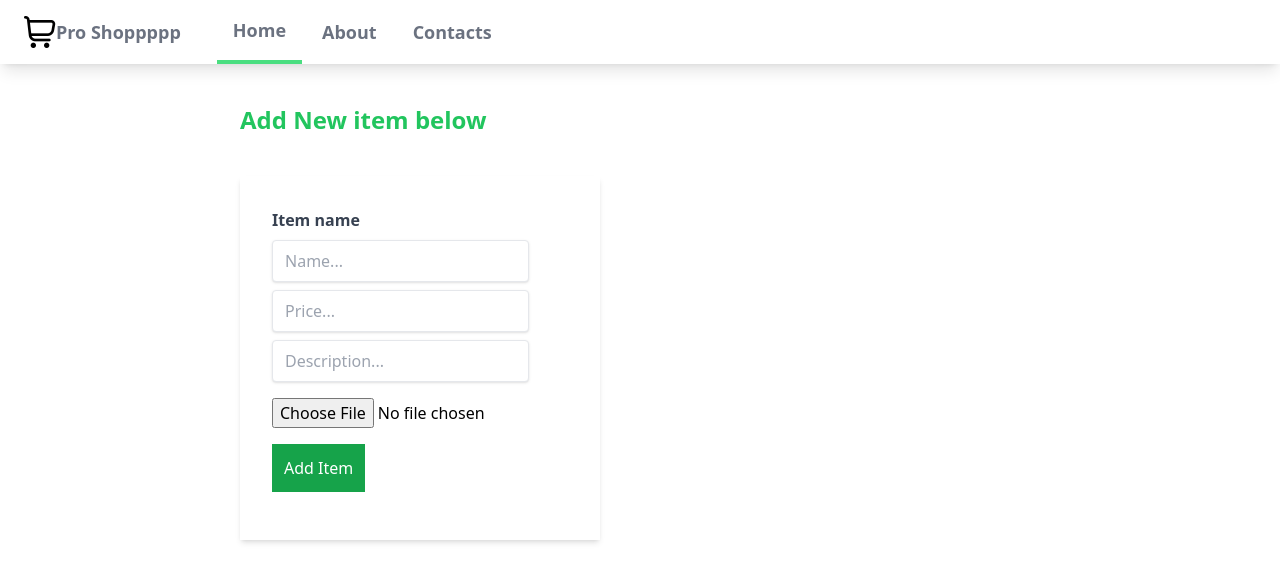
After one commit to divanys/learnDj, a Django app: page /myapp/additem/ in a window 1280 px wide. The commit adds this page. Shown: the top 582 px of the page. Run offline with Django 4.2, Linux system fonts and the light colour scheme.

Commit message:
абалдеть, запросы написала. пока фронт, бд, апи и бэк всё в одном, но обязательно всё изменится!))

```diff
--- a/learnDj/settings.py
+++ b/learnDj/settings.py
@@ -37,6 +37,7 @@ INSTALLED_APPS = [
     'django.contrib.sessions',
     'django.contrib.messages',
     'django.contrib.staticfiles',
+    'django.contrib.humanize',
     'myapp',
 ]
 
--- a/myapp/static/myapp/styles.css
+++ b/myapp/static/myapp/styles.css
@@ -544,9 +544,45 @@ video {
   position: static;
 }
 
+.top-10 {
+  top: 2.5rem;
+}
+
+.m-10 {
+  margin: 2.5rem;
+}
+
 .mx-auto {
   margin-left: auto;
   margin-right: auto;
+}
+
+.mb-2 {
+  margin-bottom: 0.5rem;
+}
+
+.ml-10 {
+  margin-left: 2.5rem;
+}
+
+.mt-5 {
+  margin-top: 1.25rem;
+}
+
+.mb-4 {
+  margin-bottom: 1rem;
+}
+
+.ml-\[200px\] {
+  margin-left: 200px;
+}
+
+.mr-10 {
+  margin-right: 2.5rem;
+}
+
+.mt-4 {
+  margin-top: 1rem;
 }
 
 .block {
@@ -557,20 +593,50 @@ video {
   display: flex;
 }
 
+.grid {
+  display: grid;
+}
+
 .h-8 {
   height: 2rem;
+}
+
+.h-\[400px\] {
+  height: 400px;
 }
 
 .w-8 {
   width: 2rem;
 }
 
-.max-w-2xl {
-  max-width: 42rem;
+.w-full {
+  width: 100%;
+}
+
+.w-1\/3 {
+  width: 33.333333%;
+}
+
+.w-2\/3 {
+  width: 66.666667%;
 }
 
 .max-w-6xl {
   max-width: 72rem;
+}
+
+.max-w-7xl {
+  max-width: 80rem;
+}
+
+.appearance-none {
+  -webkit-appearance: none;
+     -moz-appearance: none;
+          appearance: none;
+}
+
+.grid-cols-1 {
+  grid-template-columns: repeat(1, minmax(0, 1fr));
 }
 
 .items-center {
@@ -581,16 +647,32 @@ video {
   justify-content: space-between;
 }
 
+.gap-3 {
+  gap: 0.75rem;
+}
+
+.space-x-1 > :not([hidden]) ~ :not([hidden]) {
+  --tw-space-x-reverse: 0;
+  margin-right: calc(0.25rem * var(--tw-space-x-reverse));
+  margin-left: calc(0.25rem * calc(1 - var(--tw-space-x-reverse)));
+}
+
 .space-x-7 > :not([hidden]) ~ :not([hidden]) {
   --tw-space-x-reverse: 0;
   margin-right: calc(1.75rem * var(--tw-space-x-reverse));
   margin-left: calc(1.75rem * calc(1 - var(--tw-space-x-reverse)));
 }
 
-.space-x-1 > :not([hidden]) ~ :not([hidden]) {
-  --tw-space-x-reverse: 0;
-  margin-right: calc(0.25rem * var(--tw-space-x-reverse));
-  margin-left: calc(0.25rem * calc(1 - var(--tw-space-x-reverse)));
+.overflow-hidden {
+  overflow: hidden;
+}
+
+.rounded {
+  border-radius: 0.25rem;
+}
+
+.border {
+  border-width: 1px;
 }
 
 .border-b-4 {
@@ -607,9 +689,17 @@ video {
   background-color: rgb(255 255 255 / var(--tw-bg-opacity));
 }
 
-.px-4 {
-  padding-left: 1rem;
-  padding-right: 1rem;
+.bg-green-600 {
+  --tw-bg-opacity: 1;
+  background-color: rgb(22 163 74 / var(--tw-bg-opacity));
+}
+
+.p-10 {
+  padding: 2.5rem;
+}
+
+.p-3 {
+  padding: 0.75rem;
 }
 
 .px-2 {
@@ -617,9 +707,44 @@ video {
   padding-right: 0.5rem;
 }
 
+.px-4 {
+  padding-left: 1rem;
+  padding-right: 1rem;
+}
+
 .py-4 {
   padding-top: 1rem;
   padding-bottom: 1rem;
+}
+
+.px-6 {
+  padding-left: 1.5rem;
+  padding-right: 1.5rem;
+}
+
+.py-6 {
+  padding-top: 1.5rem;
+  padding-bottom: 1.5rem;
+}
+
+.px-3 {
+  padding-left: 0.75rem;
+  padding-right: 0.75rem;
+}
+
+.px-8 {
+  padding-left: 2rem;
+  padding-right: 2rem;
+}
+
+.py-2 {
+  padding-top: 0.5rem;
+  padding-bottom: 0.5rem;
+}
+
+.py-8 {
+  padding-top: 2rem;
+  padding-bottom: 2rem;
 }
 
 .text-lg {
@@ -627,13 +752,36 @@ video {
   line-height: 1.75rem;
 }
 
+.text-xl {
+  font-size: 1.25rem;
+  line-height: 1.75rem;
+}
+
+.text-base {
+  font-size: 1rem;
+  line-height: 1.5rem;
+}
+
+.text-4xl {
+  font-size: 2.25rem;
+  line-height: 2.5rem;
+}
+
+.text-2xl {
+  font-size: 1.5rem;
+  line-height: 2rem;
+}
+
 .font-semibold {
   font-weight: 600;
 }
 
-.text-gray-50 {
-  --tw-text-opacity: 1;
-  color: rgb(249 250 251 / var(--tw-text-opacity));
+.font-bold {
+  font-weight: 700;
+}
+
+.font-extrabold {
+  font-weight: 800;
 }
 
 .text-gray-500 {
@@ -641,8 +789,127 @@ video {
   color: rgb(107 114 128 / var(--tw-text-opacity));
 }
 
+.text-green-300 {
+  --tw-text-opacity: 1;
+  color: rgb(134 239 172 / var(--tw-text-opacity));
+}
+
+.text-green-500 {
+  --tw-text-opacity: 1;
+  color: rgb(34 197 94 / var(--tw-text-opacity));
+}
+
+.text-gray-300 {
+  --tw-text-opacity: 1;
+  color: rgb(209 213 219 / var(--tw-text-opacity));
+}
+
+.text-gray-700 {
+  --tw-text-opacity: 1;
+  color: rgb(55 65 81 / var(--tw-text-opacity));
+}
+
+.text-gray-900 {
+  --tw-text-opacity: 1;
+  color: rgb(17 24 39 / var(--tw-text-opacity));
+}
+
+.text-gray-600 {
+  --tw-text-opacity: 1;
+  color: rgb(75 85 99 / var(--tw-text-opacity));
+}
+
+.text-white {
+  --tw-text-opacity: 1;
+  color: rgb(255 255 255 / var(--tw-text-opacity));
+}
+
 .shadow-lg {
   --tw-shadow: 0 10px 15px -3px rgb(0 0 0 / 0.1), 0 4px 6px -4px rgb(0 0 0 / 0.1);
   --tw-shadow-colored: 0 10px 15px -3px var(--tw-shadow-color), 0 4px 6px -4px var(--tw-shadow-color);
   box-shadow: var(--tw-ring-offset-shadow, 0 0 #0000), var(--tw-ring-shadow, 0 0 #0000), var(--tw-shadow);
 }
+
+.shadow {
+  --tw-shadow: 0 1px 3px 0 rgb(0 0 0 / 0.1), 0 1px 2px -1px rgb(0 0 0 / 0.1);
+  --tw-shadow-colored: 0 1px 3px 0 var(--tw-shadow-color), 0 1px 2px -1px var(--tw-shadow-color);
+  box-shadow: var(--tw-ring-offset-shadow, 0 0 #0000), var(--tw-ring-shadow, 0 0 #0000), var(--tw-shadow);
+}
+
+.shadow-md {
+  --tw-shadow: 0 4px 6px -1px rgb(0 0 0 / 0.1), 0 2px 4px -2px rgb(0 0 0 / 0.1);
+  --tw-shadow-colored: 0 4px 6px -1px var(--tw-shadow-color), 0 2px 4px -2px var(--tw-shadow-color);
+  box-shadow: var(--tw-ring-offset-shadow, 0 0 #0000), var(--tw-ring-shadow, 0 0 #0000), var(--tw-shadow);
+}
+
+@media (min-width: 640px) {
+  .sm\:mt-12 {
+    margin-top: 3rem;
+  }
+
+  .sm\:grid-cols-1 {
+    grid-template-columns: repeat(1, minmax(0, 1fr));
+  }
+
+  .sm\:px-6 {
+    padding-left: 1.5rem;
+    padding-right: 1.5rem;
+  }
+
+  .sm\:text-center {
+    text-align: center;
+  }
+
+  .sm\:text-5xl {
+    font-size: 3rem;
+    line-height: 1;
+  }
+}
+
+@media (min-width: 768px) {
+  .md\:mt-16 {
+    margin-top: 4rem;
+  }
+
+  .md\:grid-cols-3 {
+    grid-template-columns: repeat(3, minmax(0, 1fr));
+  }
+
+  .md\:text-6xl {
+    font-size: 3.75rem;
+    line-height: 1;
+  }
+}
+
+@media (min-width: 1024px) {
+  .lg\:mt-20 {
+    margin-top: 5rem;
+  }
+
+  .lg\:grid-cols-3 {
+    grid-template-columns: repeat(3, minmax(0, 1fr));
+  }
+
+  .lg\:px-8 {
+    padding-left: 2rem;
+    padding-right: 2rem;
+  }
+
+  .lg\:text-left {
+    text-align: left;
+  }
+}
+
+@media (min-width: 1280px) {
+  .xl\:mt-28 {
+    margin-top: 7rem;
+  }
+
+  .xl\:inline {
+    display: inline;
+  }
+
+  .xl\:grid-cols-3 {
+    grid-template-columns: repeat(3, minmax(0, 1fr));
+  }
+}
--- /dev/null
+++ b/myapp/templates/myapp/additem.html
@@ -0,0 +1,20 @@
+{% extends "myapp/base.html" %}
+
+{% block content %}
+    <div class="ml-[200px]">
+        <h1 class="text-2xl m-10 font-bold text-green-500">Add New item below</h1>
+        <form class="w-1/3 bg-white shadow-md m-10 px-8 py-8" method="post" enctype="multipart/form-data">
+            {% csrf_token %}
+            <div class="mb-4">
+                <label class="block text-gray-700 text-md font-bold mb-2" for="name">Item name</label>
+                <input class="shadow appearance-none border rounded py-2 px-3 mr-10 text-gray-700" type="text" placeholder="Name..." name="name" id="name">
+                <label class="block text-gray-700 text-md font-bold mb-2" for="price"></label>
+                <input class="shadow appearance-none border rounded py-2 px-3 mr-10 text-gray-700" type="text" placeholder="Price..." name="price" id="price">
+                <label class="block text-gray-700 text-md font-bold mb-2" for="description"></label>
+                <input class="shadow appearance-none border rounded py-2 px-3 mr-10 text-gray-700" type="text" placeholder="Description..." name="description" id="description">
+                <input class="block mt-4" type="file" accept="image/*" name="upload" id="upload">
+                <button class="block bg-green-600 text-white p-3 mt-4" type="submit" name="Add Item" value="Add Item">Add Item</button>
+            </div>
+        </form>
+    </div>
+{% endblock content %}
--- a/myapp/urls.py
+++ b/myapp/urls.py
@@ -1,4 +1,3 @@
-from django.contrib import admin
 from django.urls import path
 from . import views
 
@@ -7,4 +6,5 @@ app_name = "myapp"
 urlpatterns = [
     path('', views.index),
     path('<int:item_id>/', views.indexItem, name='detailItem'),
+    path('additem/', views.addItem, name='addItem'),
 ]
--- a/myapp/views.py
+++ b/myapp/views.py
@@ -1,5 +1,4 @@
 from django.shortcuts import render
-from django.http import HttpResponse
 from .models import Prosuct
 
 
@@ -11,10 +10,20 @@ def index(request):
     return render(request, "myapp/index.html", context)
 
 
-
 def indexItem(request, item_id):
     item = Prosuct.objects.get(id=item_id)
     context = {
         'item': item
     }
     return render(request, "myapp/detail.html", context)
+
+
+def addItem(request):
+    if request.method == "POST":
+        name = request.POST.get("name")
+        price = request.POST.get("price")
+        description = request.POST.get("description")
+        image = request.FILES['upload']
+        item = Prosuct(name=name, price=price, description=description, image=image)
+        item.save()
+    return render(request, 'myapp/additem.html')
```
Also changed, not shown: myapp/templates/myapp/detail.html (+10 -2 lines), myapp/templates/myapp/index.html (+22 -8 lines), db.sqlite3, media/images/asus.jpg (added), media/images/diana.jpg (added), media/images/iphone10.jpeg (added), media/images/sunsung.jpeg (added), media/images/xiomi1.jpeg (added), media/images/xiomi1_9qbHLto.jpeg (added), myapp/migrations/0002_prosuct_image.py (added), myapp/static/myapp/images/asus.jpg (added), myapp/static/myapp/images/diana.jpg (added), myapp/static/myapp/images/iphone10.jpeg (added), myapp/static/myapp/images/sunsung.jpeg (added), 1 more files.
